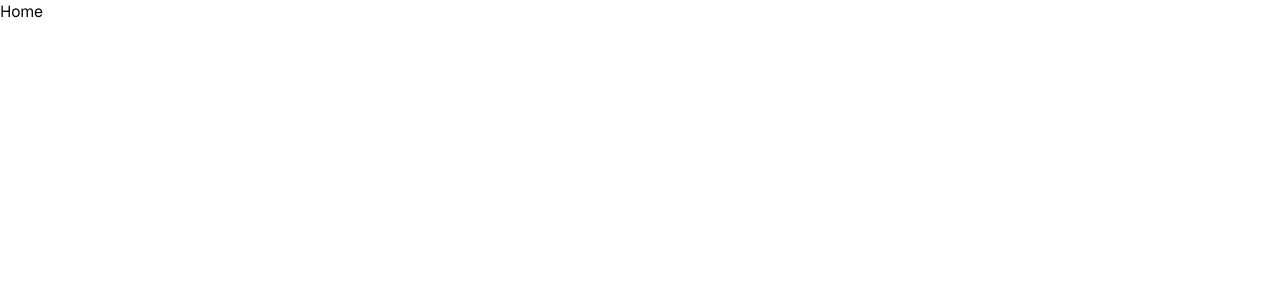
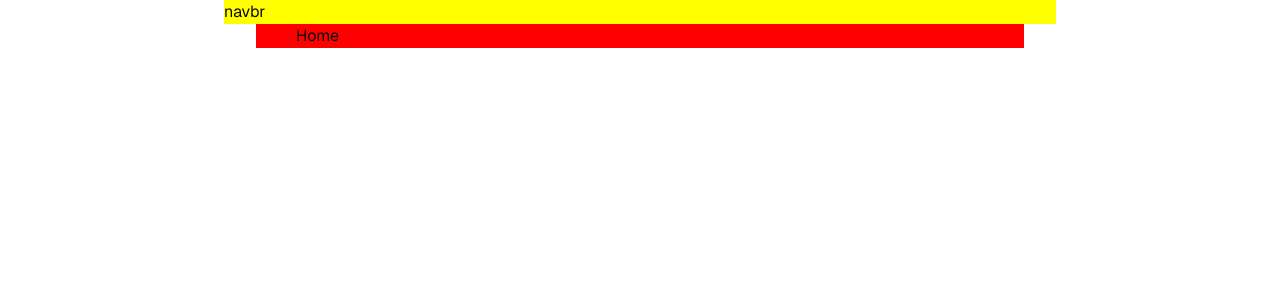
Before and after one commit to Podter/podter-website-old, a Next.js app: page / in a window 1280 px wide. Shown: the top 300 px of the page. Built offline with nearby package versions, Linux system fonts and the light colour scheme.

Commit message:
app layout

```diff
--- /dev/null
+++ b/app/layout.module.scss
@@ -0,0 +1,15 @@
+.layout_container {
+  width: 100%;
+  margin-right: auto;
+  margin-left: auto;
+  padding-right: 0px;
+  padding-left: 0px;
+}
+
+@media (min-width: 48rem) {
+  .layout_container {
+    padding-right: 2.5rem;
+    padding-left: 2.5rem;
+    max-width: 48rem;
+  }
+}
--- a/app/layout.tsx
+++ b/app/layout.tsx
@@ -3,6 +3,9 @@ import type { PropsWithChildren } from "react";
 import { GeistSans } from "geist/font/sans";
 
 import "./globals.scss";
+
+import { cn } from "~/lib/utils";
+import styles from "./layout.module.scss";
 
 export const metadata: Metadata = {
   title: "Create Next App",
@@ -12,7 +15,12 @@ export const metadata: Metadata = {
 export default function RootLayout({ children }: PropsWithChildren) {
   return (
     <html lang="en">
-      <body className={GeistSans.className}>{children}</body>
+      <body className={cn("container flex flex-col", GeistSans.className)}>
+        <header className="bg-[#ff0]">navbr</header>
+        <main className={cn("bg-[#f00]", styles.layout_container)}>
+          {children}
+        </main>
+      </body>
     </html>
   );
 }
--- a/tailwind.config.ts
+++ b/tailwind.config.ts
@@ -15,7 +15,7 @@ const config = {
       center: true,
       padding: "2rem",
       screens: {
-        "2xl": "1400px",
+        lg: "56rem",
       },
     },
     extend: {
```
